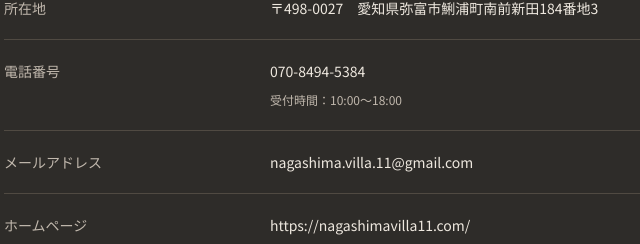
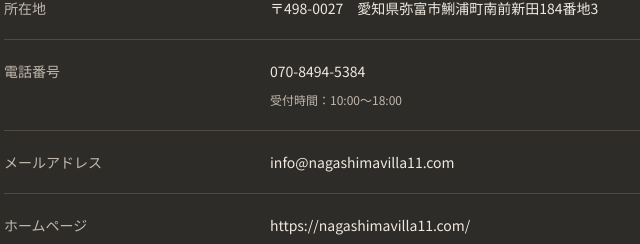
Before and after one commit to nagashimavilla11/.github.io, a plain HTML site: page guide.html in a window 1280 px wide. Shown: the part 1737-1981 px from the top of the page, 161-801 px from the left. Drawn offline with Linux system fonts and the light colour scheme.

Commit message:
Update guide.html

```diff
--- a/guide.html
+++ b/guide.html
@@ -59,7 +59,7 @@
           <tr><th>運営統括責任者</th><td>伊藤 久美子</td></tr>
           <tr><th>所在地</th><td>〒498-0027　愛知県弥富市鯏浦町南前新田184番地3</td></tr>
           <tr><th>電話番号</th><td>070-8494-5384<br><span class="note">受付時間：10:00〜18:00</span></td></tr>
-          <tr><th>メールアドレス</th><td>nagashima.villa.11@gmail.com</td></tr>
+          <tr><th>メールアドレス</th><td>info@nagashimavilla11.com</td></tr>
           <tr><th>ホームページ</th><td>https://nagashimavilla11.com/</td></tr>
           <tr><th>旅館業許可番号</th><td>桑2694-0004</td></tr>
           <tr><th>販売価格</th><td>ご予約画面に表示する金額（消費税込）</td></tr>
```
